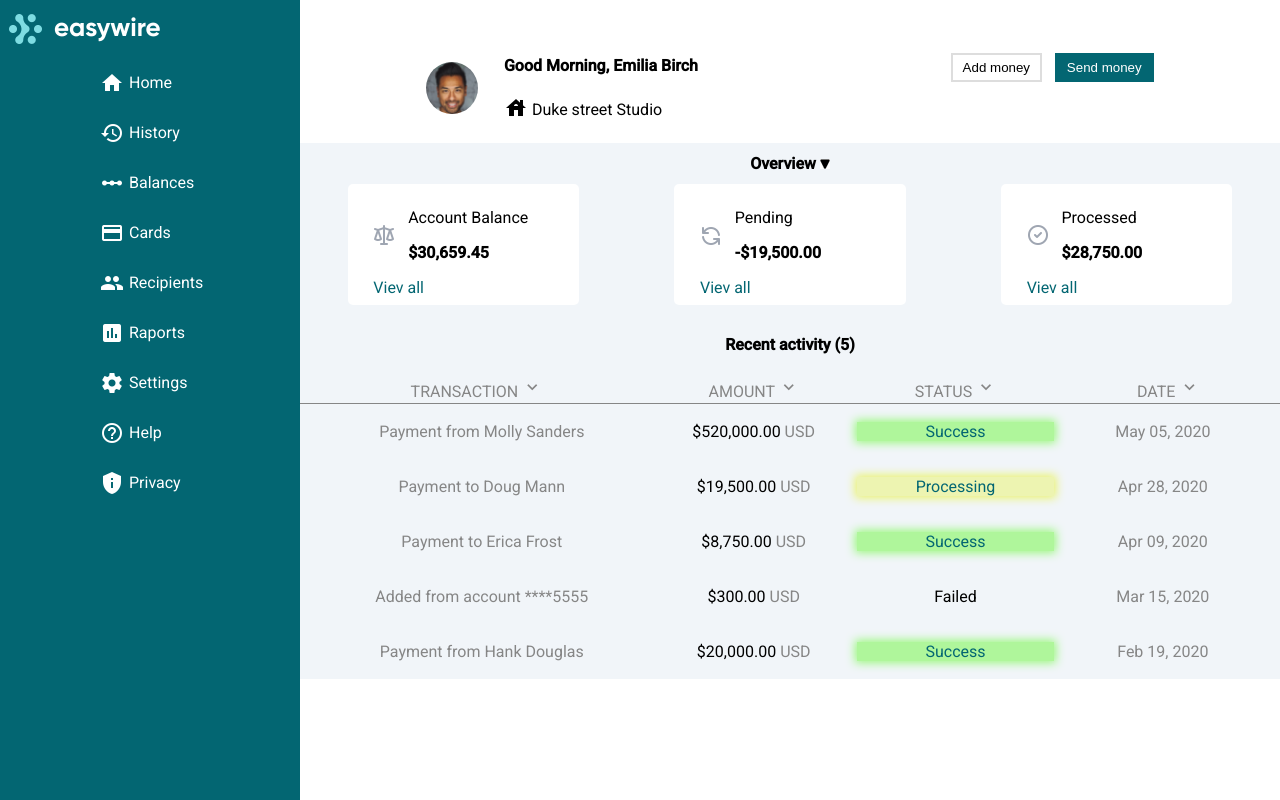
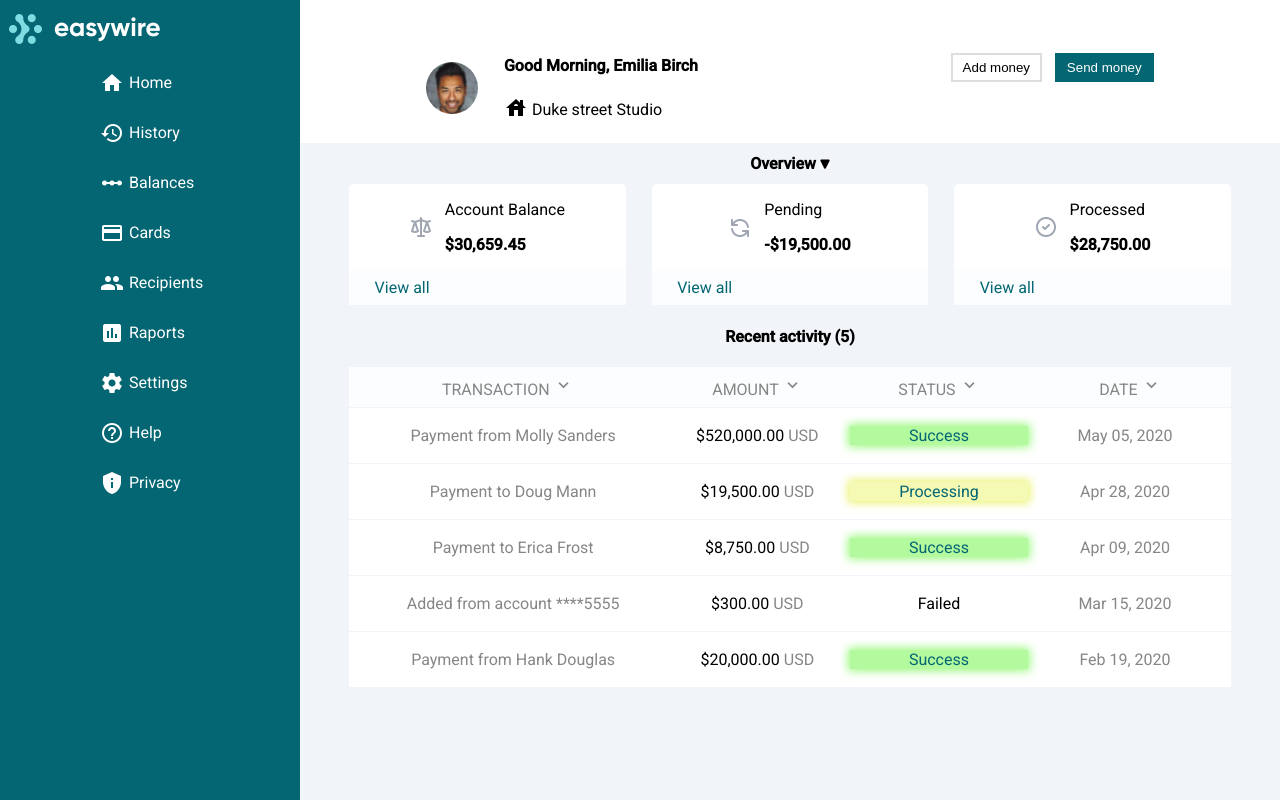
Before and after one commit to WojciechxFalkowski/paymentApp, an Angular app: page /home in a window 1280 px wide. Built offline with nearby package versions, Linux system fonts and the light colour scheme.

Commit message:
edit transaction table

```diff
--- a/src/app/app.component.css
+++ b/src/app/app.component.css
@@ -109,6 +109,7 @@
 .active-page {
   background-color: #f1f5f9;
   width: 100%;
+  height: 100%;
 }
 @media (min-width: 500px) {
   .container {
--- a/src/app/history/history.component.css
+++ b/src/app/history/history.component.css
@@ -30,16 +30,23 @@
   /* background-color: white; */
   border-collapse: collapse;
   margin: 0 auto;
+  margin-bottom: 5vh;
 }
 .recent-activity__th {
   font-size: 0.7rem;
 }
 
-tr:first-child {
-  border-bottom: 1px solid rgb(134, 134, 134);
-}
 .recent-activity__tr:nth-child(1) {
   margin-bottom: 1vh;
+  background-color: #fbfdfe;
+}
+.recent-activity__tr {
+  margin-bottom: 1vh;
+  background-color: white;
+  border-bottom: 1px solid #f1f5f9;
+}
+.recent-activity__tr:nth-last-child(1) {
+  border-bottom: unset;
 }
 th,
 td {
@@ -49,6 +56,9 @@ td {
 tr th:first-child,
 tr td:first-child {
   width: 10em;
+}
+.recent-activity__th:nth-child(1) {
+  padding: 1vh 0;
 }
 .recent-activity__th {
   color: rgb(134, 134, 134);
@@ -69,8 +79,7 @@ tr td:first-child {
   color: black;
   transform: rotate(180deg);
 }
-.recent-activity__td {
-}
+
 .recent-activity__td:nth-child(1) {
   padding-left: 1vw;
   color: rgb(134, 134, 134);
@@ -80,9 +89,6 @@ tr td:first-child {
 }
 .recent-activity__td:nth-child(4) {
   padding-right: 1vw;
-}
-.recent-activity__p {
-  cursor: pointer;
 }
 .recent-activity__p--yellow {
   background-color: rgba(234, 243, 106, 0.5);
@@ -121,6 +127,6 @@ tr td:first-child {
 }
 @media (min-width: 1024px) {
   .recent-activity__table {
-    width: 100%;
+    width: 90%;
   }
 }
--- a/src/app/overview/overview.component.css
+++ b/src/app/overview/overview.component.css
@@ -18,10 +18,10 @@
 .card {
   display: flex;
   flex-direction: column;
-  width: 170px;
+  width: 230px;
   background-color: white;
   /* margin: 0 15vw 1vh 15vw; */
-  padding: 1vh 15vw;
+  /* padding: 1vh 15vw; */
   margin: 1vh 0;
   border-radius: 5px;
 }
@@ -37,10 +37,12 @@
 }
 .card__div {
   display: flex;
-  /* justify-content: space-between; */
+  justify-content: center;
   align-items: center;
   flex-wrap: wrap;
   /* margin: 0 auto; */
+  /* padding: 1vh 5vw; */
+  /* margin: 1vh 0; */
 }
 .card__img {
   width: 22px;
@@ -53,6 +55,8 @@
 .card__a {
   color: #036672;
   text-decoration: none;
+  background-color: #fbfdfe;
+  padding: 1vh 5vw;
 }
 @media (min-width: 500px) {
   .overview {
@@ -63,12 +67,15 @@
     justify-content: space-around;
   }
   .card {
-    padding: 1vh 2vw;
+    /* padding: 1vh 2vw; */
     margin: 0px 1vw 1vh 1vw;
     /* width: 140px; */
   }
+  .card__div {
+    /* justify-content: space-around; */
+  }
   .card__img {
-    padding-right: 2vw;
+    padding-right: 3vw;
   }
 }
 @media (min-width: 768px) {
@@ -77,7 +84,7 @@
   }
   .card {
     /* margin: 0px 0 1vh 0; */
-    width: 150px;
+    width: 180px;
   }
   .card__img {
     padding-right: 1vw;
@@ -90,9 +97,14 @@
     font-size: 1rem;
   }
   .card {
+    margin: unset;
+    width: 33%;
+  }
+  .card:nth-child(2) {
+    margin: 0 2vw 0 2vw;
+  }
+  .card__a {
     padding: 1vh 2vw;
-    margin: 0px 1vw 1vh 1vw;
-    width: 180px;
   }
   .overview__block {
   }
--- a/src/app/overview/overview.component.html
+++ b/src/app/overview/overview.component.html
@@ -11,7 +11,7 @@
           <p class="card__money">{{accountBalance| currency}}</p>
         </div>
       </div>
-      <a class="card__a" href="#">Viev all</a>
+      <a class="card__a" href="#">View all</a>
     </div>
     <div class="overview__pending card">
       <div class="card__div">
@@ -21,7 +21,7 @@
           <p class="card__money">{{pending| currency}}</p>
         </div>
       </div>
-      <a class="card__a" href="#">Viev all</a>
+      <a class="card__a" href="#">View all</a>
     </div>
     <div class="overview__processed card">
       <div class="card__div">
@@ -31,7 +31,7 @@
           <p class="card__money">{{processed| currency}}</p>
         </div>
       </div>
-      <a class="card__a" href="">Viev all</a>
+      <a class="card__a" href="">View all</a>
     </div>
   </div>
 </div>
--- a/src/app/recent-activity/recent-activity.component.css
+++ b/src/app/recent-activity/recent-activity.component.css
@@ -1,3 +1,7 @@
+.recent-activity-component {
+  width: 90%;
+  margin: 0 auto;
+}
 .recent-activity__h4 {
   text-align: center;
 }
@@ -7,15 +11,25 @@
   /* background-color: white; */
   border-collapse: collapse;
   margin: 0 auto;
+  margin-bottom: 5vh;
 }
 .recent-activity__th {
   font-size: 0.7rem;
 }
 tr:first-child {
-  border-bottom: 1px solid rgb(134, 134, 134);
+  /* border-bottom: 1px solid rgb(134, 134, 134); */
 }
 .recent-activity__tr:nth-child(1) {
   margin-bottom: 1vh;
+  background-color: #fbfdfe;
+}
+.recent-activity__tr {
+  margin-bottom: 1vh;
+  background-color: white;
+  border-bottom: 1px solid #f1f5f9;
+}
+.recent-activity__tr:nth-last-child(1) {
+  border-bottom: unset;
 }
 th,
 td {
@@ -25,6 +39,9 @@ td {
 tr th:first-child,
 tr td:first-child {
   width: 10em;
+}
+.recent-activity__th:nth-child(1) {
+  padding: 1vh 0;
 }
 .recent-activity__th {
   color: rgb(134, 134, 134);
--- a/src/app/recent-activity/recent-activity.component.html
+++ b/src/app/recent-activity/recent-activity.component.html
@@ -1,3 +1,4 @@
+<div class="recent-activity-component">
   <app-overview></app-overview>
   <div class="recent-activity">
     <h4 class="recent-activity__h4">Recent activity ({{transactions.length}})</h4>
@@ -43,3 +44,4 @@
       </tr>
     </table>
   </div>
+</div>
```
Also changed, not shown: 6 other files (tests, documents, lock files or other folders). Lines whose indentation alone changed are shown as unchanged.
